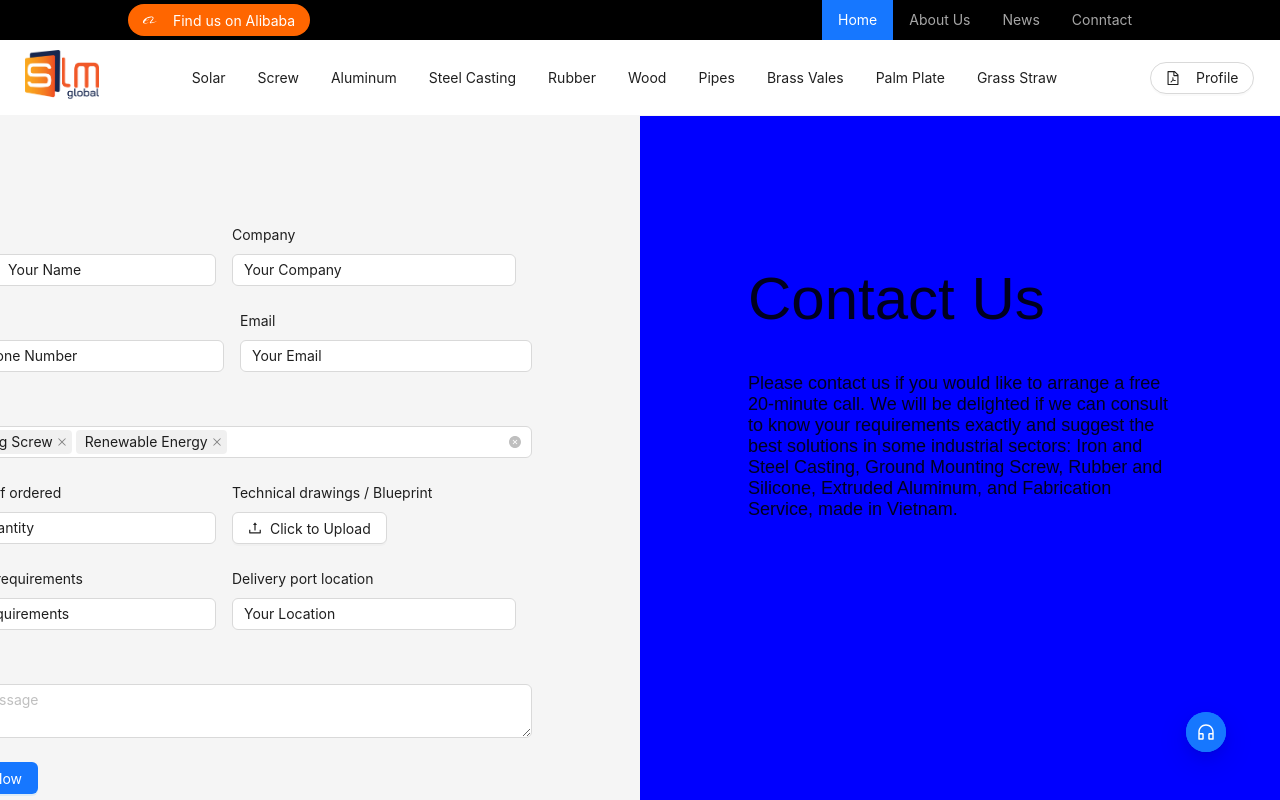
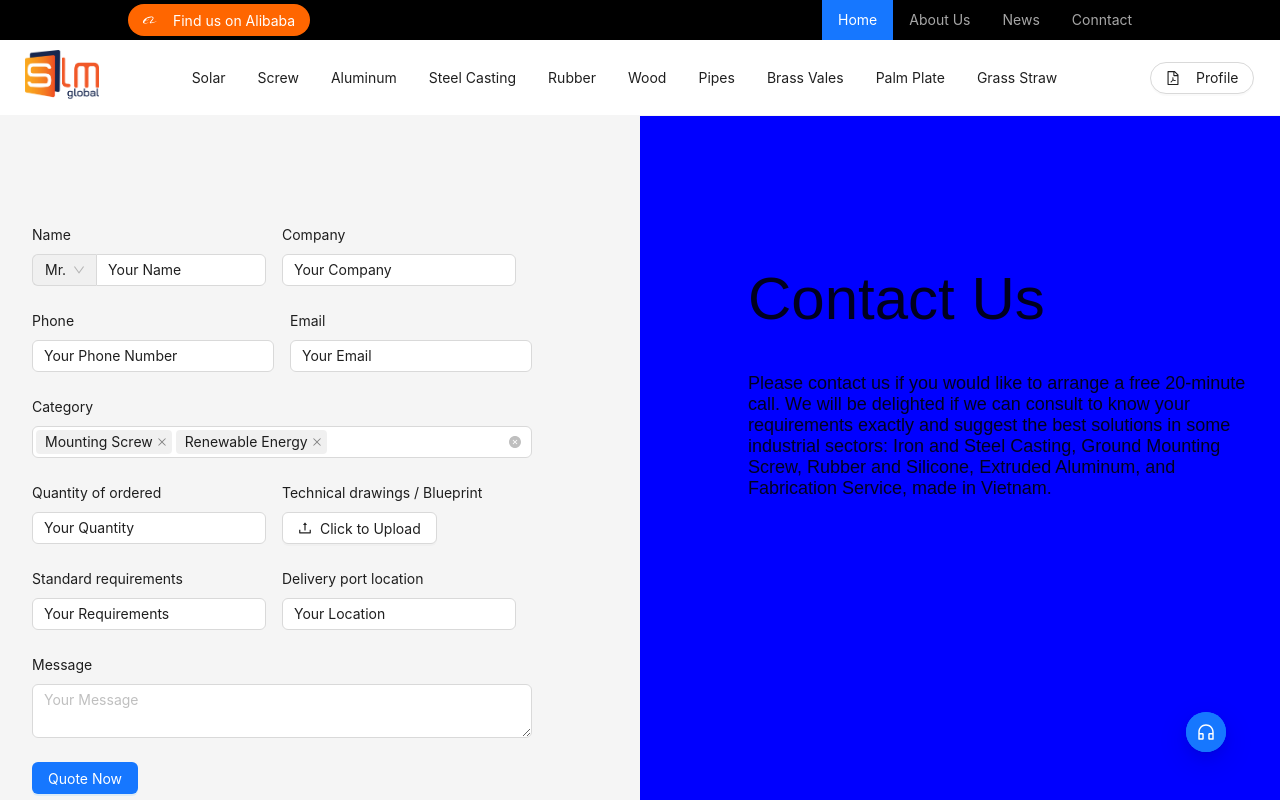
Before and after one commit to thanhtrang16490/slmglobal-fontend, a Next.js app: page /contact in a window 1280 px wide. Shown: the top 800 px of the page. Built offline with nearby package versions, Linux system fonts and the light colour scheme.

Commit message:
update contact layout

```diff
--- a/src/app/contact/page.tsx
+++ b/src/app/contact/page.tsx
@@ -10,7 +10,7 @@ const ContactPage = () => {
 
                     <Col xs={24} sm={24} md={24} lg={12} xl={12} style={{ padding: '108px' }}>
                         <Content style={{ display: 'flex', justifyContent: 'flex-end' }}>
-                            <div style={{ minWidth: '600px' }}>
+                            <div style={{ minWidth: '500px', width: '100%', maxWidth: '720px' }}>
                                 <FormContact />
                             </div>
 
@@ -18,7 +18,7 @@ const ContactPage = () => {
                     </Col>
                     <Col xs={24} sm={24} md={24} lg={12} xl={12} style={{ backgroundColor: 'blue', color: 'white', padding: '108px', fontFamily: 'Bai Jamjuree, sans-serif' }}>
                         <Content style={{ display: 'flex', justifyContent: 'flex-start' }}>
-                            <div style={{ maxWidth: '600px' }}>
+                            <div style={{ minWidth: '500px', width: '100%', maxWidth: '720px' }}>
                                 <h1 style={{ fontSize: '60px', fontWeight: '500' }}>Contact Us</h1>
                                 <p style={{ fontSize: '18px', fontWeight: '300' }}>Please contact us if you would like to arrange a free 20-minute call. We will be delighted if we can consult to know your requirements exactly and suggest the best solutions in some industrial sectors: Iron and Steel Casting, Ground Mounting Screw, Rubber and Silicone, Extruded Aluminum, and Fabrication Service, made in Vietnam.</p>
                             </div>
```
